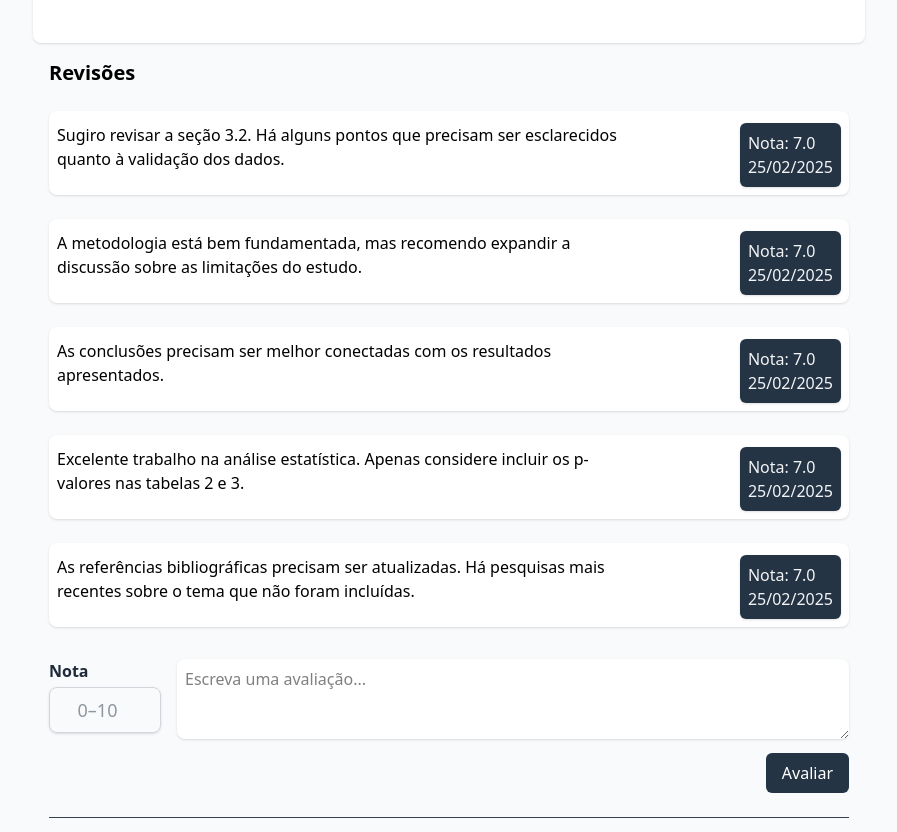
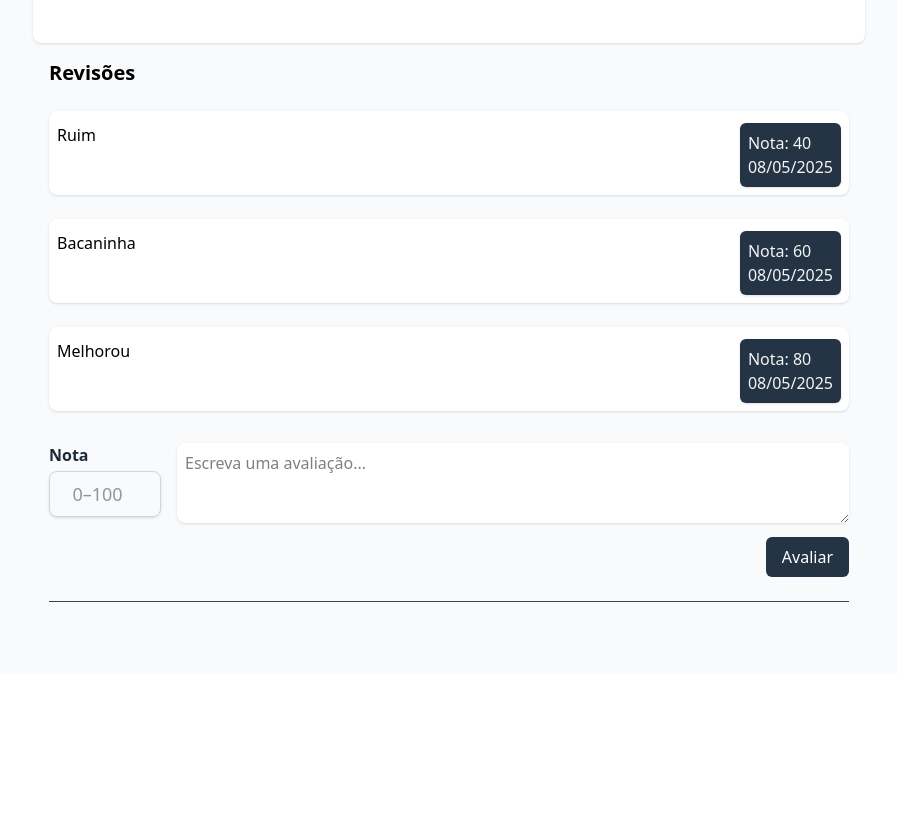
Before and after one commit to victorschmidt21/hacktoonBPK, a React (Vite) app in the folder client/: page /avaliador/article/1 in a window 1280 px wide. Shown: the part 893-1725 px from the top of the page, without its empty margins (191-1088 px from the left). After the commit the page ends 1567 px from the top, so only its background shows below. Built offline with nearby package versions, Linux system fonts and the light colour scheme.

Commit message:
feat: adjust page revisaoAv

```diff
--- a/client/src/api/api.ts
+++ b/client/src/api/api.ts
@@ -4,6 +4,7 @@ import { EventRoute } from "./routes/events/eventRoute";
 import { CommentsRoute } from "./routes/comments/commentsRoute";
 import { UserRoute } from "./routes/user/userRoute";
 import { LoginRoute } from "./routes/login/loginRoute";
+import { ReviewRoute } from "./routes/reviews/reviewRoute";
 
 const server = null;
 
@@ -15,4 +16,5 @@ export class Api {
     comments = new CommentsRoute(server)
     user = new UserRoute(server)
     login = new LoginRoute(server)
+    review = new ReviewRoute(server)
 }
--- /dev/null
+++ b/client/src/api/routes/reviews/reviewRoute.ts
@@ -0,0 +1,15 @@
+import type { AxiosInstance } from "axios";
+import type { ReviewAttributes } from "./reviews";
+import { templateGetAllReviews } from "./template";
+
+export class ReviewRoute {
+    server: AxiosInstance | null
+
+    constructor(server: AxiosInstance | null) {
+        this.server = server;
+    }
+
+    async getAll(): Promise<ReviewAttributes[]> {
+        return (await this.server?.get("revisao"))?.data || templateGetAllReviews
+    }
+}
--- /dev/null
+++ b/client/src/api/routes/reviews/reviews.ts
@@ -0,0 +1,26 @@
+export interface ReviewAttributes {
+    comentario_id: number
+    article_id: number
+    comentario: string
+    created_at: string
+    nota: number
+    user_id: string
+}
+
+export class Review implements ReviewAttributes {
+    article_id: number
+    comentario: string
+    comentario_id: number
+    created_at: string
+    nota: number
+    user_id: string
+
+    constructor(attributes: ReviewAttributes) {
+        this.article_id = attributes.article_id;
+        this.comentario = attributes.comentario;
+        this.comentario_id = attributes.comentario_id;
+        this.nota = attributes.nota;
+        this.user_id = attributes.user_id;
+        this.created_at = attributes.created_at;
+    }
+}
--- /dev/null
+++ b/client/src/api/routes/reviews/template.ts
@@ -0,0 +1,28 @@
+import type { ReviewAttributes } from "./reviews";
+
+export const templateGetAllReviews: ReviewAttributes[] = [
+    {
+        comentario_id: 1,
+        comentario: "Ruim",
+        article_id: 1,
+        created_at: new Date().toISOString(),
+        nota: 40,
+        user_id: "1"
+    },
+    {
+        comentario_id: 2,
+        comentario: "Bacaninha",
+        article_id: 1,
+        created_at: new Date().toISOString(),
+        nota: 60,
+        user_id: "2"
+    },
+    {
+        comentario_id: 1,
+        comentario: "Melhorou",
+        article_id: 1,
+        created_at: new Date().toISOString(),
+        nota: 80,
+        user_id: "1"
+    }
+]
--- a/client/src/components/avaliador/revisaoAv/index.tsx
+++ b/client/src/components/avaliador/revisaoAv/index.tsx
@@ -1,36 +1,47 @@
 import { useEffect, useState } from "react";
 import { Api } from "../../../api/api";
-import type { CommentsAttributes } from "../../../api/routes/comments/comments";
+import type { ReviewAttributes } from "../../../api/routes/reviews/reviews";
 
 const RevisaoAv = ({ articleId }: { articleId: number }) => {
-  const [comments, setComments] = useState<CommentsAttributes[]>([]);
+  const [reviews, setReviews] = useState<ReviewAttributes[]>([]);
   const api = new Api();
 
-  async function getCommentsByArticleId() {
-    const response = await api.comments.getByIdArticle(articleId);
-    setComments(response);
+  async function getReviewsByArticleId() {
+    const response = await api.review.getAll();
+    setReviews(response);
   }
 
   useEffect(() => {
-    getCommentsByArticleId();
+    getReviewsByArticleId();
   }, []);
+
+  const formatDate = (dateString?: string) => {
+    if (!dateString) return "";
+
+    const date = new Date(dateString);
+    return date.toLocaleDateString("pt-BR", {
+      day: "2-digit",
+      month: "2-digit",
+      year: "numeric",
+    });
+  };
 
   return (
     <div className=" p-4 max-w-4xl mx-auto">
       <h2 className="text-xl font-bold mb-6">Revisões</h2>
 
       <div className="space-y-6 select-none">
-        {comments.map((comment) => (
+        {reviews.map((review) => (
           <div
-            key={comment.comentario_id}
+            key={review.review_id}
             className="flex space-x-3 bg-white p-2 rounded-lg shadow-sm"
           >
             <div className="flex-1">
               <div className="flex items-start space-x-2 justify-between">
-                <div className="mt-1 max-w-xl w-full">{comment.comentario}</div>
+                <div className="mt-1 max-w-xl w-full">{review.comentario}</div>
                 <div className="mt-1 bg-[#243444] p-2 rounded-md text-gray-100 shadow-sm">
-                  <p>Nota: 7.0</p>
-                  <p>25/02/2025</p>
+                  <p>Nota: {review.nota}</p>
+                  <p>{formatDate(review.created_at)}</p>
                 </div>
               </div>
             </div>
@@ -47,9 +58,9 @@ const RevisaoAv = ({ articleId }: { articleId: number }) => {
             <input
               type="number"
               min={0}
-              max={10}
-              step={0.1}
-              placeholder="0–10"
+              max={100}
+              step={1}
+              placeholder="0–100"
               className="w-full p-2 rounded-lg border border-gray-300 shadow focus:outline-none focus:ring-2 focus:ring-[#243444] transition-all text-center text-lg font-medium text-[#243444]"
             />
           </div>
```
